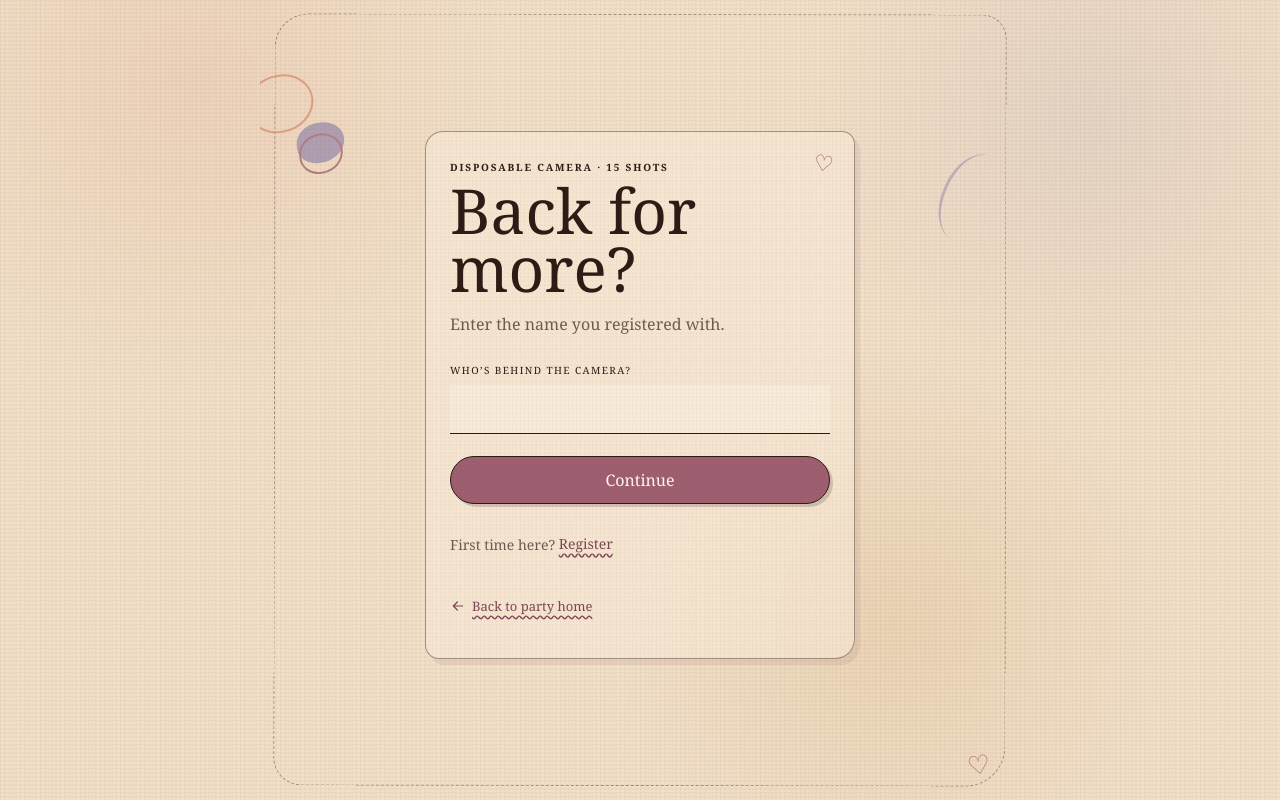
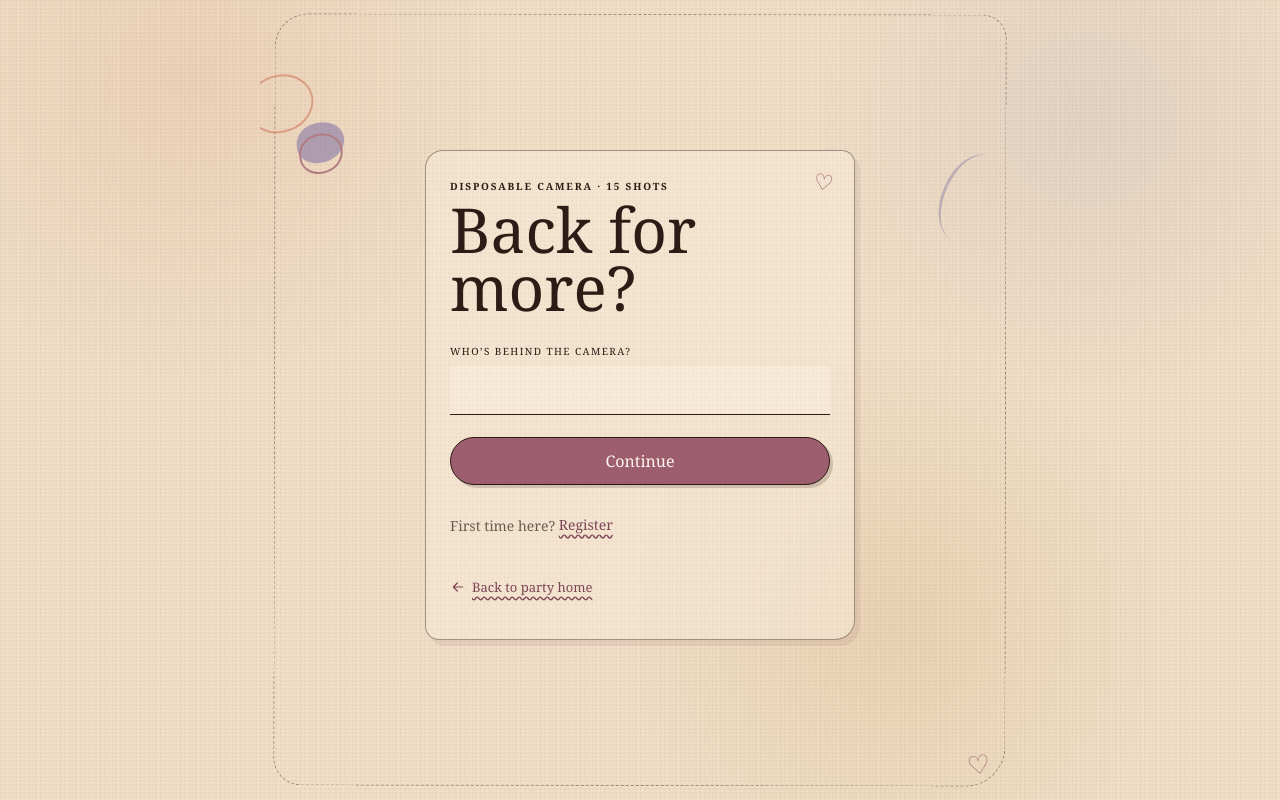
Before and after one commit to yanastasia/grad_party_webapp, a Next.js app: page /photos in a window 1280 px wide. Built offline with nearby package versions, Linux system fonts and the light colour scheme.

Commit message:
Remove redundant login helper copy

```diff
--- a/app/photos/page.js
+++ b/app/photos/page.js
@@ -224,7 +224,7 @@ export default function PhotosPage() {
           <div className="authWrap">
             <p className="eyebrow">Disposable camera · 15 shots</p>
             <h1 className="authTitle">{authMode === 'login' ? 'Back for more?' : 'Join the roll.'}</h1>
-            <p className="muted">{authMode === 'login' ? 'Enter the name you registered with.' : 'Pick a name or alias. Mostly for credit. Slightly for accountability.'}</p>
+            {authMode === 'register' && <p className="muted">Pick a name or alias. Mostly for credit. Slightly for accountability.</p>}
 
             <form className="authForm" onSubmit={handleAuth}>
               <label className="fieldLabel" htmlFor="username">Who’s behind the camera?</label>
```
